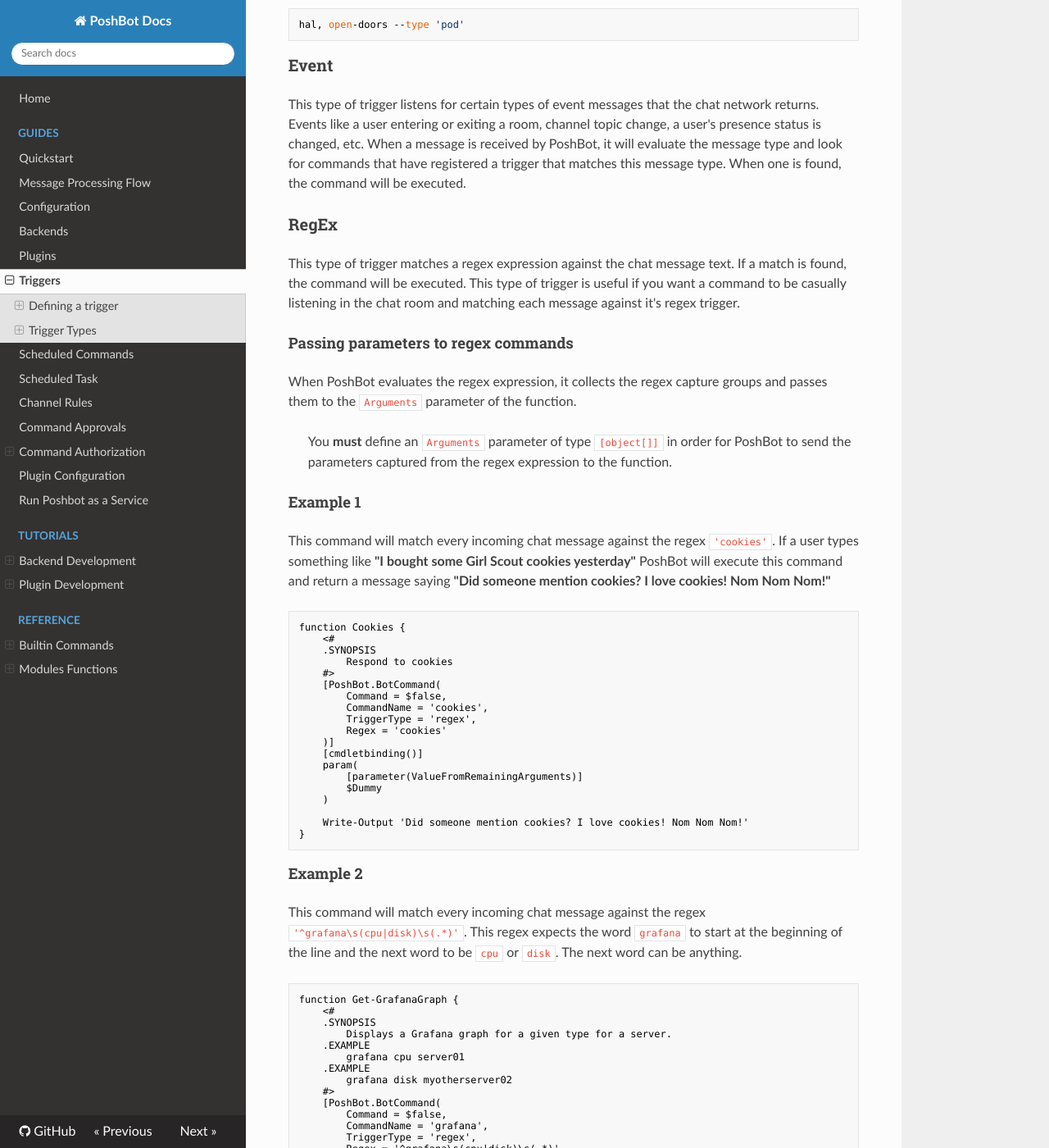
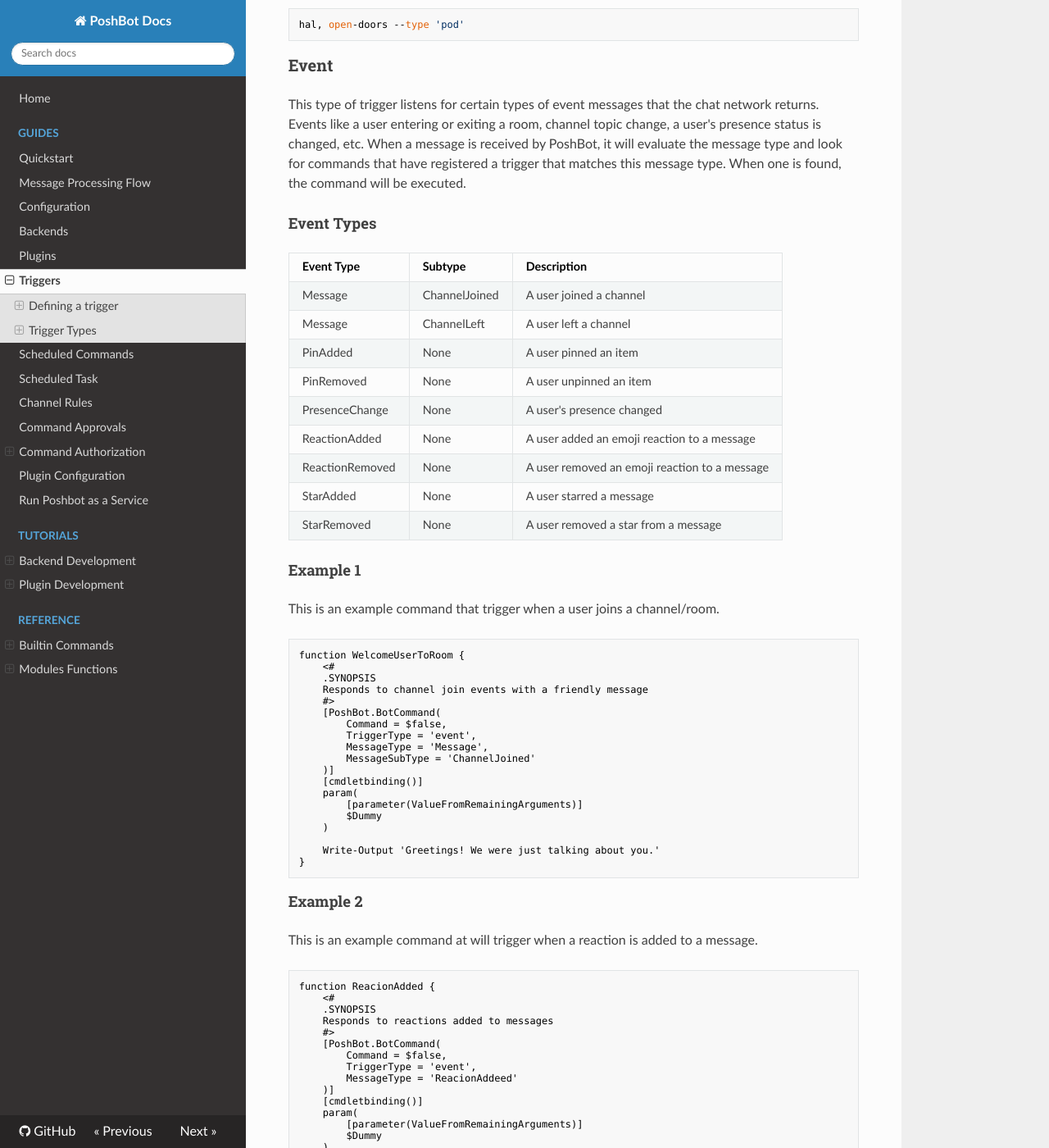
Before and after one commit to poshbotio/PoshBot, an MkDocs documentation site: the page built from docs/guides/triggers.md, in a window 1280 px wide and 1400 px high, scrolled down 2160 px. Shown: the whole window at 82% size. Built offline with MkDocs 1.6.1, drawn with Linux system fonts in a browser that asks for light colours; nearby versions of some CDN libraries; old or Windows-style settings are respelled for this version of MkDocs; some of the changed text lies outside the part shown.

Commit message:
Add documentation about event trigger types

````diff
--- a/docs/guides/triggers.md
+++ b/docs/guides/triggers.md
@@ -97,6 +97,72 @@ Events like a user entering or exiting a room, channel topic change, a user's pr
 When a message is received by PoshBot, it will evaluate the message type and look for commands that have registered a trigger that matches this message type.
 When one is found, the command will be executed.
 
+#### Event Types
+
+| Event Type      | Subtype | Description |
+|-----------------|---------------|-------------|
+| Message         | ChannelJoined | A user joined a channel
+| Message         | ChannelLeft   | A user left a channel
+| PinAdded        | None          | A user pinned an item
+| PinRemoved      | None          | A user unpinned an item
+| PresenceChange  | None          | A user's presence changed
+| ReactionAdded   | None          | A user added an emoji reaction to a message
+| ReactionRemoved | None          | A user removed an emoji reaction to a message
+| StarAdded       | None          | A user starred a message
+| StarRemoved     | None          | A user removed a star from a message
+
+#### Example 1
+
+This is an example command that trigger when a user joins a channel/room.
+
+```powershell
+function WelcomeUserToRoom {
+    <#
+    .SYNOPSIS
+    Responds to channel join events with a friendly message
+    #>
+    [PoshBot.BotCommand(
+        Command = $false,
+        TriggerType = 'event',
+        MessageType = 'Message',
+        MessageSubType = 'ChannelJoined'
+    )]
+    [cmdletbinding()]
+    param(
+        [parameter(ValueFromRemainingArguments)]
+        $Dummy
+    )
+
+    Write-Output 'Greetings! We were just talking about you.'
+}
+```
+
+#### Example 2
+
+This is an example command at will trigger when a reaction is added to a message.
+
+```powershell
+function ReacionAdded {
+    <#
+    .SYNOPSIS
+    Responds to reactions added to messages
+    #>
+    [PoshBot.BotCommand(
+        Command = $false,
+        TriggerType = 'event',
+        MessageType = 'ReacionAddeed'
+    )]
+    [cmdletbinding()]
+    param(
+        [parameter(ValueFromRemainingArguments)]
+        $Dummy
+    )
+
+   $userWhoReacted = $global:PoshBotContext.FromName
+    Write-Output "Tell us how you really feel $userWhoReacted"
+}
+```
+
 ### RegEx
 
 This type of trigger matches a regex expression against the chat message text.
````
